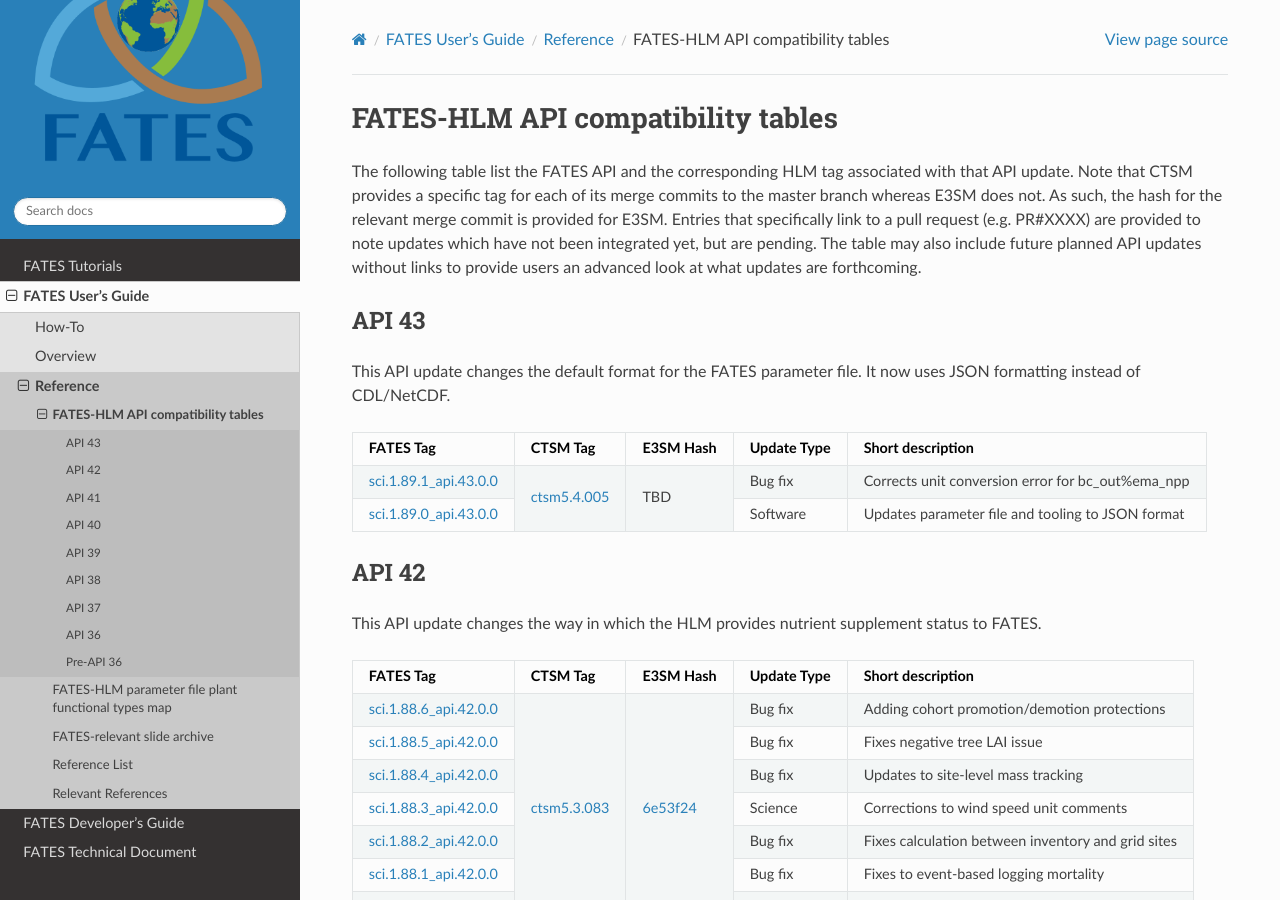
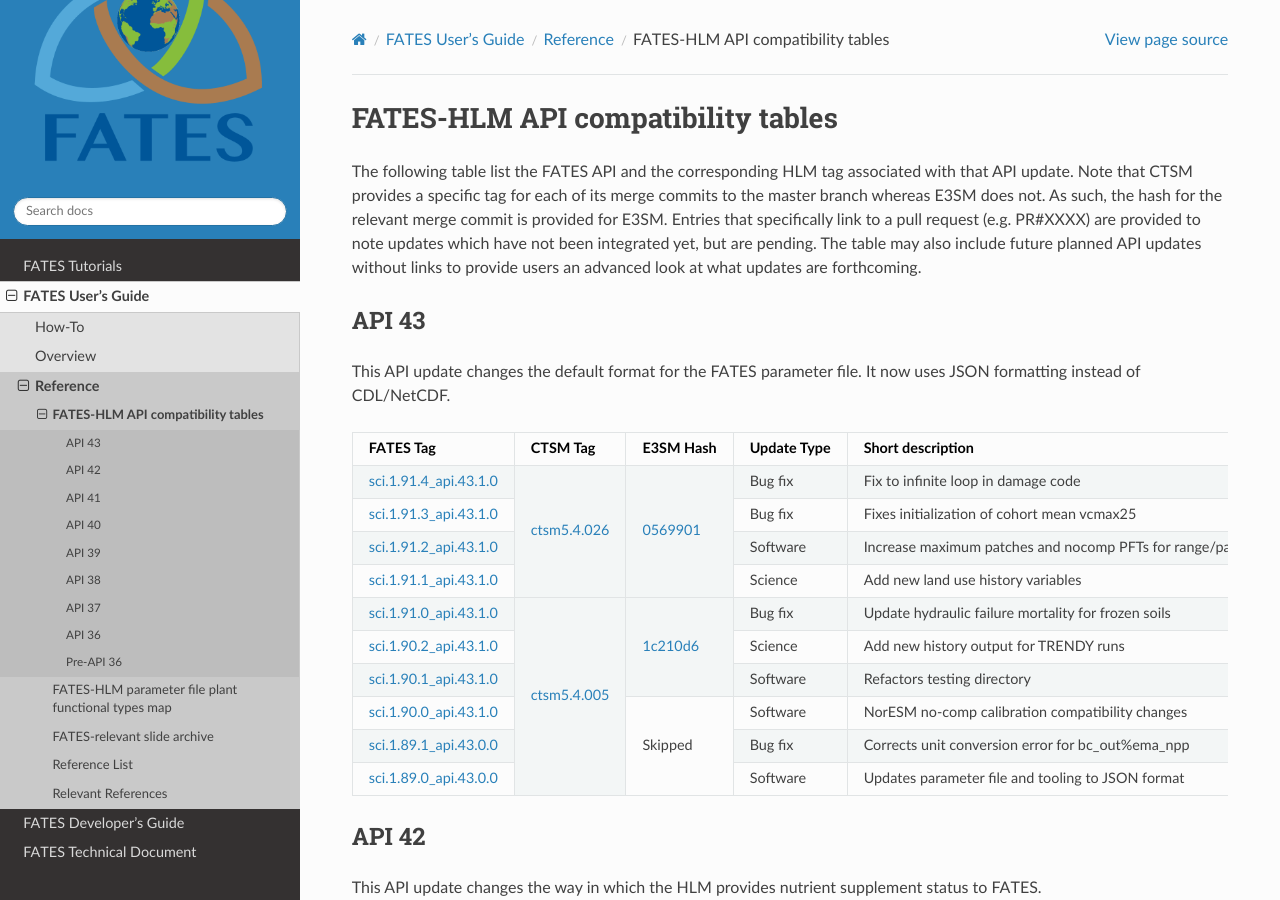
Before and after one commit to NGEET/fates-users-guide, a Sphinx documentation site: the page built from docs/source/user/release-tags-compat-table.rst, in a window 1280 px wide and 900 px high. Built offline with Sphinx 7.4.7 and the Read the Docs theme 3.1.0, drawn with Linux system fonts in a browser that asks for light colours.

```diff
--- a/docs/source/user/release-tags-compat-table.rst
+++ b/docs/source/user/release-tags-compat-table.rst
@@ -11,9 +11,25 @@
 +--------------------------+----------------+------------+-------------+-------------------------------------------------------------+
 | FATES Tag                | CTSM Tag       | E3SM Hash  | Update Type | Short description                                           |
 +==========================+================+============+=============+=============================================================+
+| `sci.1.91.4_api.43.1.0`_ |                |            | Bug fix     | Fix to infinite loop in damage code                         |
++--------------------------+                +            +-------------+-------------------------------------------------------------+
+| `sci.1.91.3_api.43.1.0`_ |                |            | Bug fix     | Fixes initialization of cohort mean vcmax25                 |
++--------------------------+                +            +-------------+-------------------------------------------------------------+
+| `sci.1.91.2_api.43.1.0`_ |                |            | Software    | Increase maximum patches and nocomp PFTs for range/pasture  |
++--------------------------+                +            +-------------+-------------------------------------------------------------+
+| `sci.1.91.1_api.43.1.0`_ | `ctsm5.4.026`_ | `0569901`_ | Science     | Add new land use history variables                          |
++--------------------------+----------------+------------+-------------+-------------------------------------------------------------+
+| `sci.1.91.0_api.43.1.0`_ |                |            | Bug fix     | Update hydraulic failure mortality for frozen soils         |
++--------------------------+                +            +-------------+-------------------------------------------------------------+
+| `sci.1.90.2_api.43.1.0`_ |                |            | Science     | Add new history output for TRENDY runs                      |
++--------------------------+                +            +-------------+-------------------------------------------------------------+
+| `sci.1.90.1_api.43.1.0`_ |                | `1c210d6`_ | Software    | Refactors testing directory                                 |
++--------------------------+                +------------+-------------+-------------------------------------------------------------+
+| `sci.1.90.0_api.43.1.0`_ |                |            | Software    | NorESM no-comp calibration compatibility changes            |
++--------------------------+                +            +-------------+-------------------------------------------------------------+
 | `sci.1.89.1_api.43.0.0`_ |                |            | Bug fix     | Corrects unit conversion error for bc_out%ema_npp           |
 +--------------------------+                +            +-------------+-------------------------------------------------------------+
-| `sci.1.89.0_api.43.0.0`_ | `ctsm5.4.005`_ | TBD        | Software    | Updates parameter file and tooling to JSON format           |
+| `sci.1.89.0_api.43.0.0`_ | `ctsm5.4.005`_ | Skipped    | Software    | Updates parameter file and tooling to JSON format           |
 +--------------------------+----------------+------------+-------------+-------------------------------------------------------------+
 
 API 42
@@ -221,6 +237,14 @@
 
 .. [#] Users wanting to run non-land use run modes should avoid this tag due `issue #1221`_.  The next fates tag addresses this issue.
 
+.. _sci.1.91.4_api.43.1.0: https://github.com/NGEET/fates/releases/tag/sci.1.91.4_api.43.1.0
+.. _sci.1.91.3_api.43.1.0: https://github.com/NGEET/fates/releases/tag/sci.1.91.3_api.43.1.0
+.. _sci.1.91.2_api.43.1.0: https://github.com/NGEET/fates/releases/tag/sci.1.91.2_api.43.1.0
+.. _sci.1.91.1_api.43.1.0: https://github.com/NGEET/fates/releases/tag/sci.1.91.1_api.43.1.0
+.. _sci.1.91.0_api.43.1.0: https://github.com/NGEET/fates/releases/tag/sci.1.91.0_api.43.1.0
+.. _sci.1.90.2_api.43.1.0: https://github.com/NGEET/fates/releases/tag/sci.1.90.2_api.43.1.0
+.. _sci.1.90.1_api.43.1.0: https://github.com/NGEET/fates/releases/tag/sci.1.90.1_api.43.1.0
+.. _sci.1.90.0_api.43.1.0: https://github.com/NGEET/fates/releases/tag/sci.1.90.0_api.43.1.0
 .. _sci.1.89.1_api.43.0.0: https://github.com/NGEET/fates/releases/tag/sci.1.89.1_api.43.0.0
 .. _sci.1.89.0_api.43.0.0: https://github.com/NGEET/fates/releases/tag/sci.1.89.0_api.43.0.0
 
@@ -296,6 +320,7 @@
 .. _sci.1.77.1_api.36.0.0: https://github.com/NGEET/fates/releases/tag/sci.1.77.1_api.36.0.0
 .. _sci.1.77.0_api.36.0.0: https://github.com/NGEET/fates/releases/tag/sci.1.77.0_api.36.0.0
 
+.. _ctsm5.4.026: https://github.com/ESCOMP/CTSM/releases/tag/ctsm5.4.026
 .. _ctsm5.4.005: https://github.com/ESCOMP/CTSM/releases/tag/ctsm5.4.005
 .. _ctsm5.3.083: https://github.com/ESCOMP/CTSM/releases/tag/ctsm5.3.083
 .. _ctsm5.3.077: https://github.com/ESCOMP/CTSM/releases/tag/ctsm5.3.077
@@ -311,6 +336,8 @@
 .. _PR 6918: https://github.com/E3SM-Project/E3SM/pull/6918
 .. _PR 7027: https://github.com/E3SM-Project/E3SM/pull/7027
 
+.. _1c210d6: https://github.com/E3SM-Project/E3SM/commit/1c210d6992682e709cb55005993a545e34f774ec
+.. _0569901: https://github.com/E3SM-Project/E3SM/commit/056990139adfc05283dd6d51b0d6f0e5b9bc0f65
 .. _6e53f24: https://github.com/E3SM-Project/E3SM/commit/6e53f249e87ea2042c8cfaacc410b872bde97871
 .. _de4952f: https://github.com/E3SM-Project/E3SM/commit/de4952f40b672740d4da5ebe473091421f661756
 .. _79875a9: https://github.com/E3SM-Project/E3SM/commit/79875a9c2ceb26dbffedb1d7bb6a59b0ecb5da8b
```
